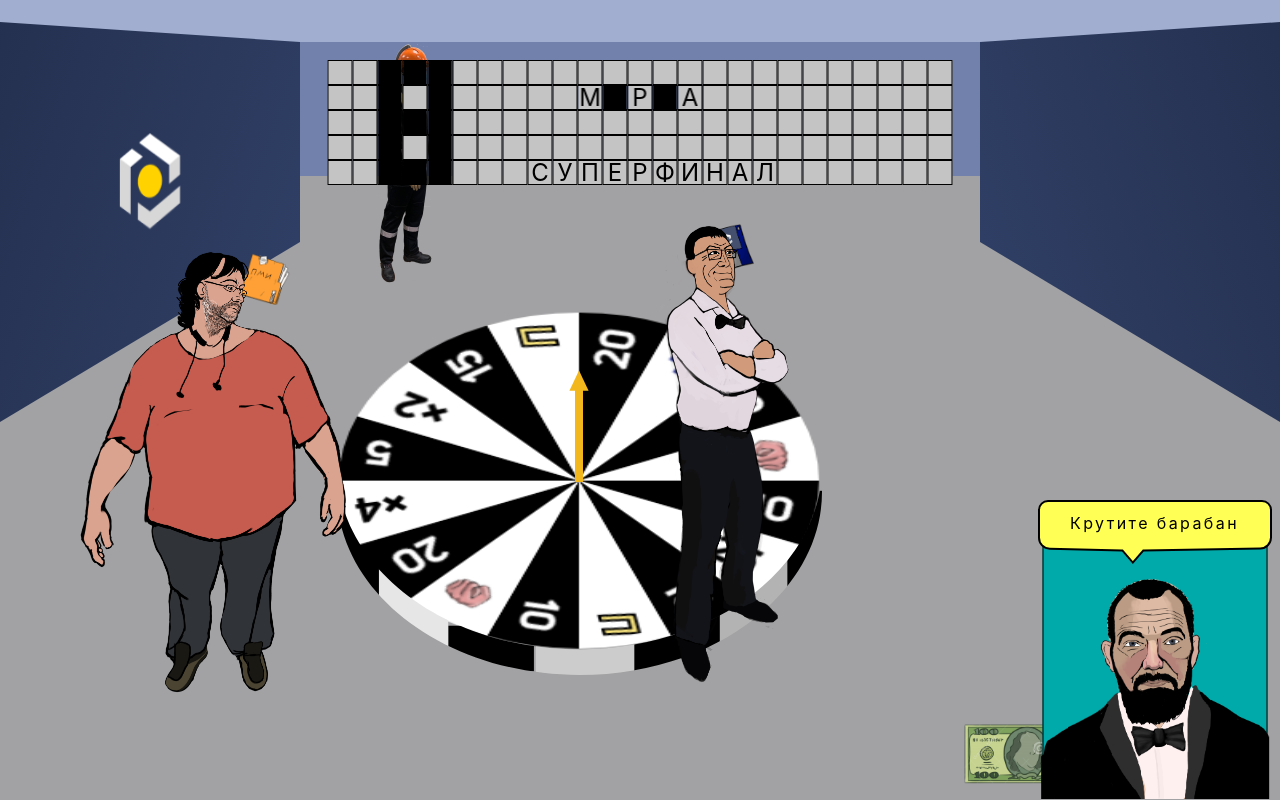
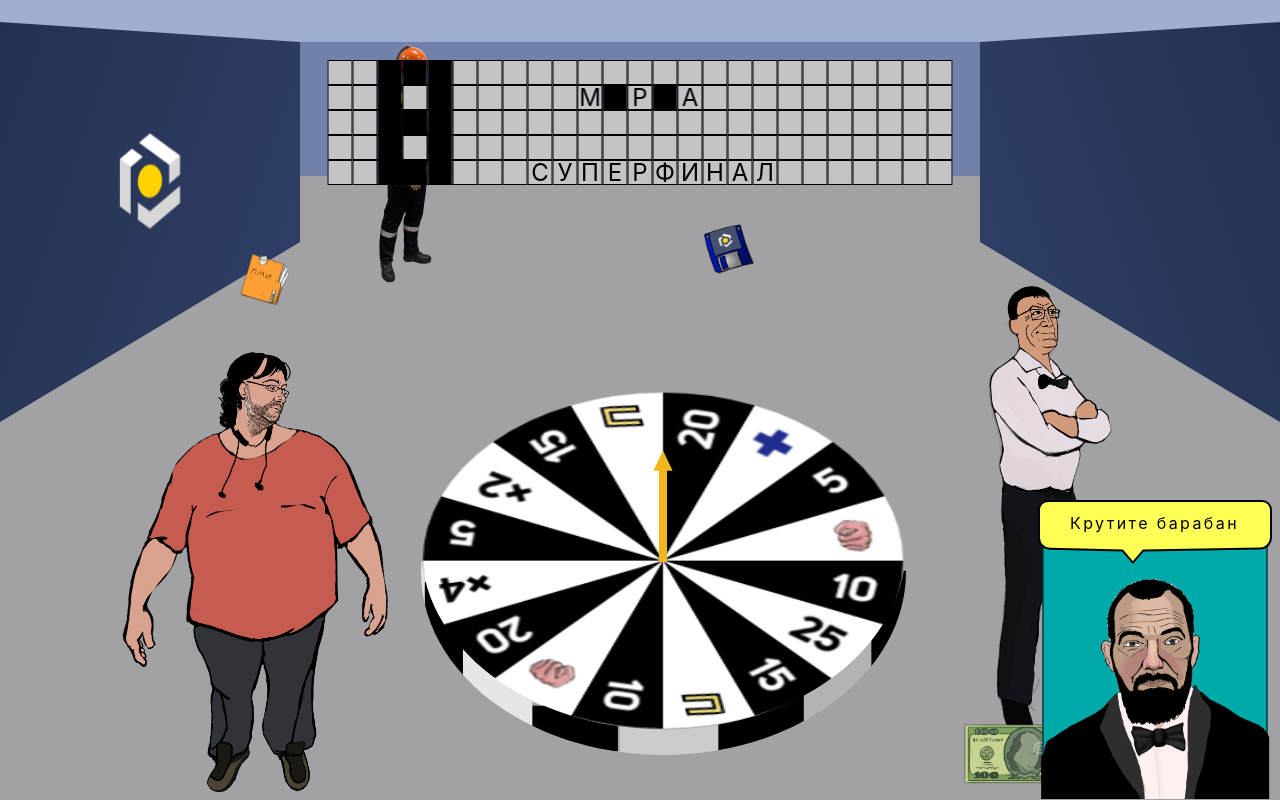
Before and after one commit to BF3riko/mart, a React (Create React App) app: page / in a window 1280 px wide. Built offline with nearby package versions, Linux system fonts and the light colour scheme.

Commit message:
added position container

```diff
--- a/src/component/Scene/Scene.jsx
+++ b/src/component/Scene/Scene.jsx
@@ -1,6 +1,5 @@
 import React, { Component, createRef } from "react";
-import cn from 'classnames';
-
+import cn from "classnames";
 
 import Winwheel from "../Winwheel2";
 
@@ -9,9 +8,9 @@ import Character from "../Character";
 import Wall from "../Wall/"; //Табло
 import Ceiling from "../Ceiling"; //Потолок
 import Window from "../Window"; //Окно справа в углу
-import Prize from '../Prize'; //Приз
+import Prize from "../Prize"; //Приз
 
-import ImgPrize from '../../img/card.png';
+import ImgPrize from "../../img/card.png";
 
 import Style from "./css/style.module.css";
 
@@ -73,7 +72,7 @@ class Scene extends Component {
     this.state = {
       phase: phases.START,
       text: "Крутите барабан!",
-      maxSizePrize : 100,
+      maxSizePrize: 100,
       win: false,
     };
 
@@ -110,8 +109,6 @@ class Scene extends Component {
           });
         }, 15500);
       }, 2000);
-
-
     } else {
       this.setState({ result, phase: phases.START });
     }
@@ -119,10 +116,9 @@ class Scene extends Component {
     this.setState({ result, phase: phases.START });
   };
 
-
   refresh = (e) => {
     if (this.state.phase === phases.END) {
-      this.setState(state => ({
+      this.setState((state) => ({
         ...state,
         phase: phases.START,
         text: "Крутите барабан!",
@@ -138,12 +134,9 @@ class Scene extends Component {
     }
   };
 
-
-
-
   getRandom = (min, max) => {
     return Math.floor(Math.random() * (max - min) + min);
-  }
+  };
 
   renderPrize = (index) => {
     const boxSize = this.getRandom(100, 300);
@@ -155,29 +148,38 @@ class Scene extends Component {
     return {
       height: `${boxSize / 1.5}px`,
       width: `${boxSize}px`,
-      position: 'absolute',
+      position: "absolute",
       top: `${this.getRandom(0, maxTop)}px`,
       left: `${this.getRandom(0, maxLeft)}px`,
       backgroundImage: `url("${ImgPrize}")`,
-      animationDelay: `${index/10}s`,
-    }
-  }
+      animationDelay: `${index / 10}s`,
+    };
+  };
 
   render() {
     const containerPrize = cn(Style.container, {
       [Style.hide]: !this.state.win,
-    })
+    });
 
     return (
       <div ref={this.refScene} className={Style.scene}>
-        <div ref={this.refPrizeContainer} className={containerPrize} style={this.state.win ? {zIndex: 1000} : null}>
-          {this.state.win ?
-            Array(this.state.maxSizePrize).fill('1').map((item, index) => {
+        <div
+          ref={this.refPrizeContainer}
+          className={containerPrize}
+          style={this.state.win ? { zIndex: 1000 } : null}
+        >
+          {this.state.win
+            ? Array(this.state.maxSizePrize)
+                .fill("1")
+                .map((item, index) => {
                   return (
-                <Prize myRef={this.refPrize} myStyle={this.renderPrize(index)}/>
-              )
-            }) : null
-          }
+                    <Prize
+                      myRef={this.refPrize}
+                      myStyle={this.renderPrize(index)}
+                    />
+                  );
+                })
+            : null}
         </div>
 
         <Side />
@@ -186,13 +188,6 @@ class Scene extends Component {
         <Wall />
 
         <Floor />
-
-        <Winwheel
-          ref={this.winwheelRef}
-          sendResult={this.sendResult}
-          isEnabled={this.state.phase === phases.START}
-          className={Style.winwheel}
-        />
         <Character
           posX={28}
           posY={5}
@@ -219,10 +214,18 @@ class Scene extends Component {
           scaleEnd={1}
           bg={ch_papers}
         />
+        <div className={Style.wrapper}>
+          <div className={Style.persContainer}>
+            <Winwheel
+              ref={this.winwheelRef}
+              sendResult={this.sendResult}
+              isEnabled={this.state.phase === phases.START}
+              className={Style.winwheel}
+            />
 
             <Character
-          posX={6}
-          posY={20}
+              posX={-10}
+              posY={10}
               width={350}
               height={600}
               scaleEnd={1}
@@ -230,10 +233,10 @@ class Scene extends Component {
             />
 
             <Character
-          posX={45}
-          posY={25}
-          posEndX={42}
-          posEndY={25}
+              posX={120}
+              posY={10}
+              posEndX={105}
+              posEndY={10}
               width={400}
               height={500}
               scaleEnd={1}
@@ -241,7 +244,8 @@ class Scene extends Component {
               transitionTime={0.2}
               isAnimated={this.state.phase === phases.KICK}
             />
-
+          </div>
+        </div>
         <RandomedCharacter
           ref={this.winCharecterRef}
           posX={100}
--- a/src/component/Scene/css/style.module.css
+++ b/src/component/Scene/css/style.module.css
@@ -9,7 +9,6 @@
     z-index: -1000;
   }
 }
-
 
 .scene {
   position: relative;
@@ -32,7 +31,6 @@
   transform: translateY(-50%);
 }
 
-
 .container {
   position: relative;
   z-index: -1000;
@@ -45,7 +43,19 @@
   background: rgba(0, 0, 0, 0.2);
 }
 
-
 .hide {
   animation: hide 0.6s ease forwards;
 }
+
+.per-container {
+  position: relative;
+}
+
+.wrapper {
+  position: absolute;
+  top: 25%;
+  left: 14%;
+
+  width: 600px;
+  height: 600px;
+}
```
Lines whose indentation alone changed are shown as unchanged.
